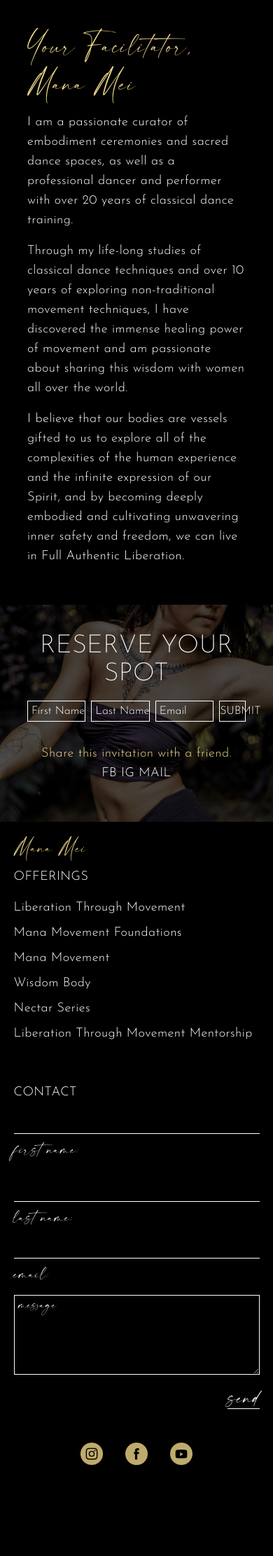
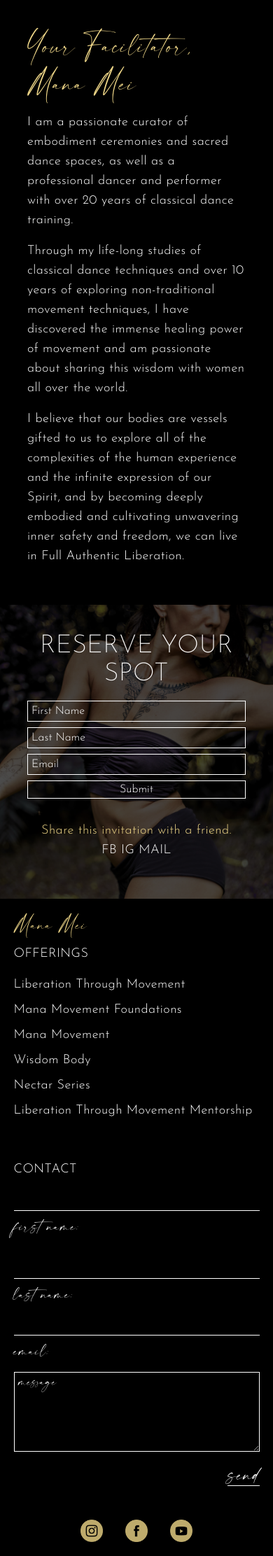
Before and after one commit to brittwoodard/manamei, a Jekyll site: the page built from _free-offerings/template.md, in a window 390 px wide. Shown: the part 1224-3447 px from the top of the page at 70% size. Built offline with Jekyll 4.4.1, drawn with Linux system fonts in a browser that asks for light colours; nearby versions of some CDN libraries; comment, search, counter and statistics services are not loaded; before the commit the page ends 3337 px from its top, so only the background shows below that.

Commit message:
free-masterclass form

```diff
--- a/_includes/form-free-offering.html
+++ b/_includes/form-free-offering.html
@@ -1,21 +1,23 @@
-<!-- Ebook -->
+<!-- Free Offering -->
 <form>
-    <div class="grid grid-cols-7 gap-2">
-        <div class="col-span-2">
+    <div class="block md:grid md:grid-cols-7 md:gap-2">
+        <div class="my-2 md:my-0 md:col-span-2">
             <input type="text" id="first-name" name="first-name" placeholder=" First Name"
                 class="bg-transparent border border-white w-full">
         </div>
 
-        <div class="col-span-2">
+        <div class="my-2 md:my-0 md:col-span-2">
             <input type="text" id="last-name" name="last-name" placeholder=" Last Name"
                 class="bg-transparent border border-white w-full">
         </div>
 
-        <div class="col-span-2">
+        <div class="my-2 md:my-0 md:col-span-2">
             <input type="email" id="email" name="email" placeholder=" Email"
                 class="bg-transparent border border-white w-full">
         </div>
 
-        <button type="submit" class="button-form">Submit</button>
+        <div class="button-form">
+            <button type="submit">Submit</button>
+        </div>
     </div>
 </form>
--- a/_layouts/free-offering.html
+++ b/_layouts/free-offering.html
@@ -25,7 +25,7 @@
                     {{page.details.day-of-the-week}}, {{page.details.date}}
                 </p>
             </div>
-            <a href="#" class="button mt-4 mb-10p md:mb-0 inline-block">{{page.details.button.text}}</a>
+            <a href="#cta-free" class="button mt-4 mb-10p md:mb-0 inline-block">{{page.details.button.text}}</a>
         </div>
         <div class="bg-image-style min-h-[60vh] bg-[url('{{page.details.featured_image}}')]"></div>
     </section>
@@ -34,7 +34,7 @@
     {% include about-mana-course.html %}
 
     <!-- CTA -->
-    <section class="bg-image-style bg-overlay p-10p text-center" style="background-image: url('{{page.cta.background-image.background_image}}'); background-position: {{page.cta.background-image.image_focus}};">
+    <section id="cta-free" class="bg-image-style bg-overlay p-10p text-center" style="background-image: url('{{page.cta.background-image.background_image}}'); background-position: {{page.cta.background-image.image_focus}};">
         <h2 class="heading-lg-sans">{{page.cta.heading}}</h2>
 
         {% include form-free-offering.html %}
--- a/assets/css/output-style.css
+++ b/assets/css/output-style.css
@@ -317,6 +317,9 @@ video {
 /* Make elements with the HTML hidden attribute stay hidden by default */
 [hidden] {
   display: none;
+}
+html {
+  scroll-behavior: smooth;
 }
 body {
   --tw-bg-opacity: 1;
@@ -791,6 +794,10 @@ p {
   margin-left: auto;
   margin-right: auto;
 }
+.my-2 {
+  margin-top: 0.5rem;
+  margin-bottom: 0.5rem;
+}
 .my-5p {
   margin-top: 5%;
   margin-bottom: 5%;
@@ -799,9 +806,8 @@ p {
   margin-top: auto;
   margin-bottom: auto;
 }
-.my-4 {
-  margin-top: 1rem;
-  margin-bottom: 1rem;
+.mb-10p {
+  margin-bottom: 10%;
 }
 .mb-12 {
   margin-bottom: 3rem;
@@ -838,9 +844,6 @@ p {
 }
 .mt-8 {
   margin-top: 2rem;
-}
-.mb-10p {
-  margin-bottom: 10%;
 }
 .block {
   display: block;
@@ -884,14 +887,14 @@ p {
 .min-h-\[100vh\] {
   min-height: 100vh;
 }
+.min-h-\[60vh\] {
+  min-height: 60vh;
+}
 .min-h-\[70vh\] {
   min-height: 70vh;
 }
 .min-h-\[90vh\] {
   min-height: 90vh;
-}
-.min-h-\[60vh\] {
-  min-height: 60vh;
 }
 .w-\[10vh\] {
   width: 10vh;
@@ -917,14 +920,8 @@ p {
 .grid-cols-12 {
   grid-template-columns: repeat(12, minmax(0, 1fr));
 }
-.grid-cols-3 {
-  grid-template-columns: repeat(3, minmax(0, 1fr));
-}
 .grid-cols-5 {
   grid-template-columns: repeat(5, minmax(0, 1fr));
-}
-.grid-cols-7 {
-  grid-template-columns: repeat(7, minmax(0, 1fr));
 }
 .flex-col {
   flex-direction: column;
@@ -1026,21 +1023,21 @@ p {
   padding-left: 0.5rem;
   padding-right: 0.5rem;
 }
-.px-\[5\%\] {
+.px-5p {
   padding-left: 5%;
   padding-right: 5%;
 }
-.py-5p {
-  padding-top: 5%;
-  padding-bottom: 5%;
-}
-.px-5p {
+.px-\[5\%\] {
   padding-left: 5%;
   padding-right: 5%;
 }
 .py-10p {
   padding-top: 10%;
   padding-bottom: 10%;
+}
+.py-5p {
+  padding-top: 5%;
+  padding-bottom: 5%;
 }
 .pb-0 {
   padding-bottom: 0px;
@@ -1182,11 +1179,18 @@ p {
   .md\:col-span-2 {
     grid-column: span 2 / span 2;
   }
+  .md\:my-0 {
+    margin-top: 0px;
+    margin-bottom: 0px;
+  }
   .md\:mb-0 {
     margin-bottom: 0px;
   }
   .md\:block {
     display: block;
+  }
+  .md\:grid {
+    display: grid;
   }
   .md\:hidden {
     display: none;
@@ -1205,6 +1209,9 @@ p {
   }
   .md\:grid-cols-7 {
     grid-template-columns: repeat(7, minmax(0, 1fr));
+  }
+  .md\:gap-2 {
+    gap: 0.5rem;
   }
   .md\:border-none {
     border-style: none;
--- a/style.css
+++ b/style.css
@@ -29,6 +29,10 @@
 
 /* Default Styles to apply to the whole project */
 @layer base {
+    html {
+        @apply scroll-smooth
+    }
+
     body {
         @apply font-sans bg-black text-white text-lg font-light tracking-wide
     }
```
